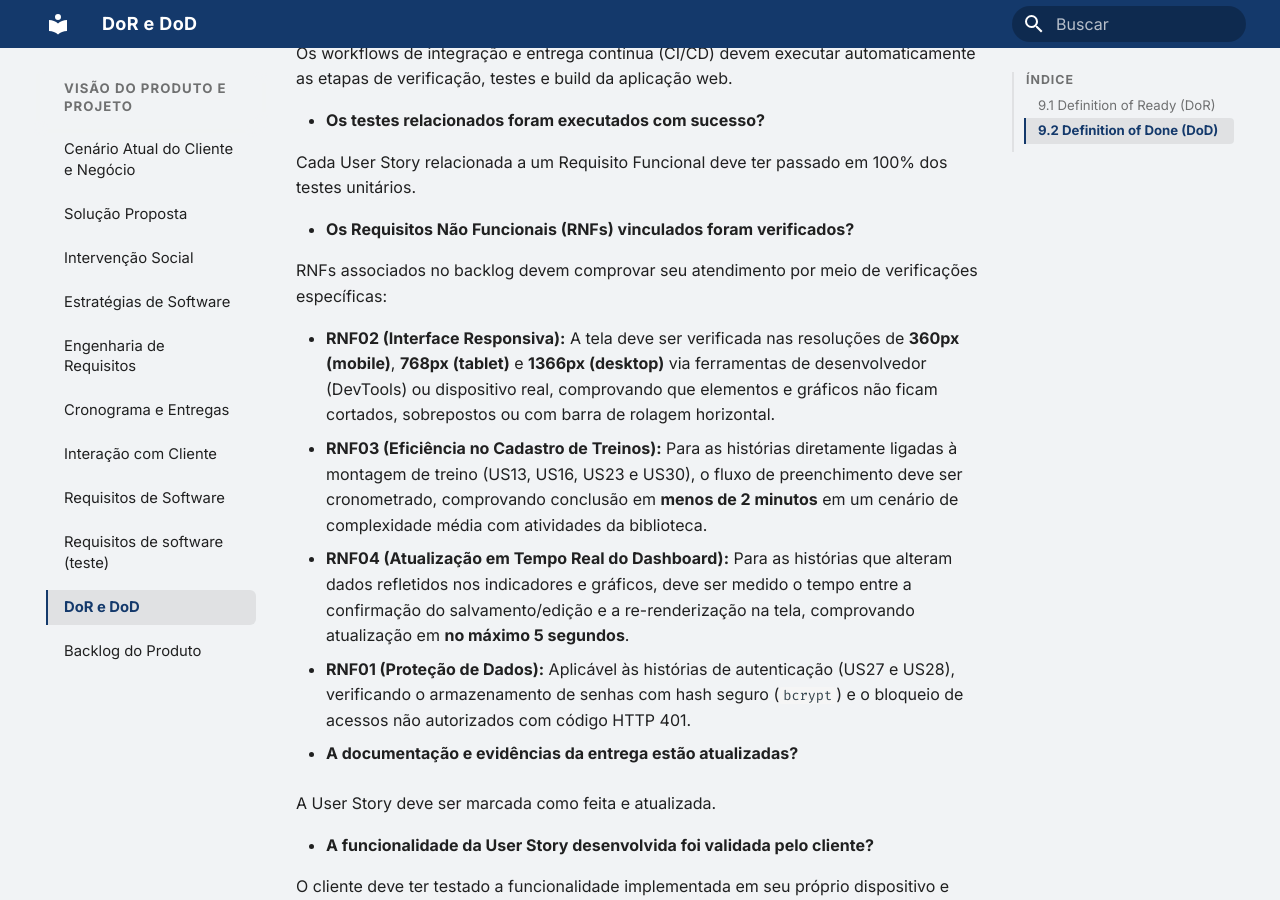
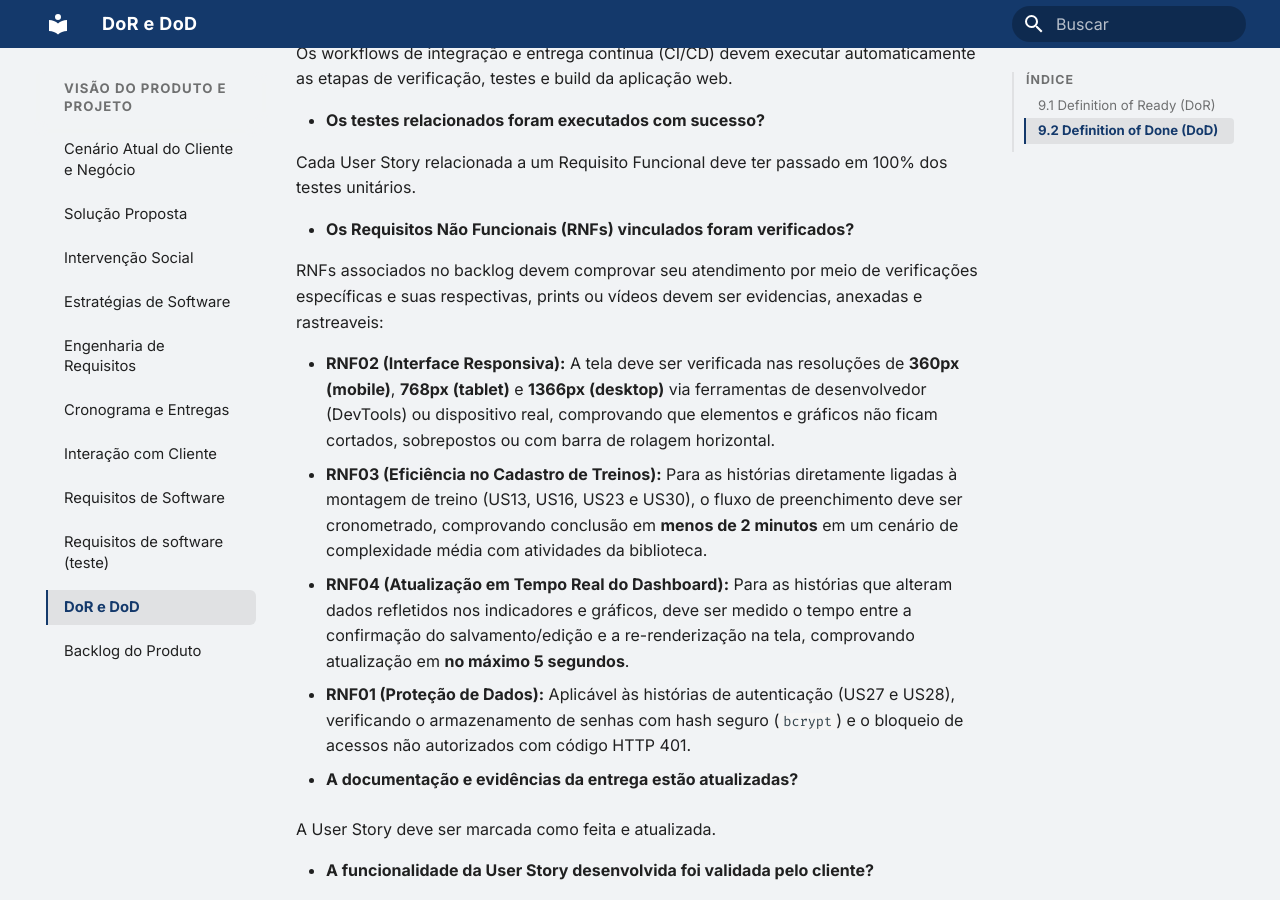
Before and after one commit to mdsreq-fga-unb/REQ-2026.2-T01-FutBoard, an MkDocs documentation site: the page built from docs/visao-produto/dor-dod.md, in a window 1280 px wide and 900 px high, scrolled down 1367 px. Built offline with MkDocs 1.6.1 and Material for MkDocs 9.7.7, drawn with Linux system fonts in a browser that asks for light colours.

Commit message:
docs: explicita que os prints e videos das verificacoes dos RNFs devem ser anexados, falta definir aonde exatamente

```diff
--- a/docs/visao-produto/dor-dod.md
+++ b/docs/visao-produto/dor-dod.md
@@ -52,7 +52,7 @@ Cada User Story relacionada a um Requisito Funcional deve ter passado em 100% do
 
 - **Os Requisitos Não Funcionais (RNFs) vinculados foram verificados?**
 
- RNFs associados no backlog devem comprovar seu atendimento por meio de verificações específicas:
+ RNFs associados no backlog devem comprovar seu atendimento por meio de verificações específicas e suas respectivas, prints ou vídeos devem ser evidencias, anexadas e rastreaveis:
 
   - **RNF02 (Interface Responsiva):** A tela deve ser verificada nas resoluções de **360px (mobile)**, **768px (tablet)** e **1366px (desktop)** via ferramentas de desenvolvedor (DevTools) ou dispositivo real, comprovando que elementos e gráficos não ficam cortados, sobrepostos ou com barra de rolagem horizontal.
   - **RNF03 (Eficiência no Cadastro de Treinos):** Para as histórias diretamente ligadas à montagem de treino (US13, US16, US23 e US30), o fluxo de preenchimento deve ser cronometrado, comprovando conclusão em **menos de 2 minutos** em um cenário de complexidade média com atividades da biblioteca.
```
